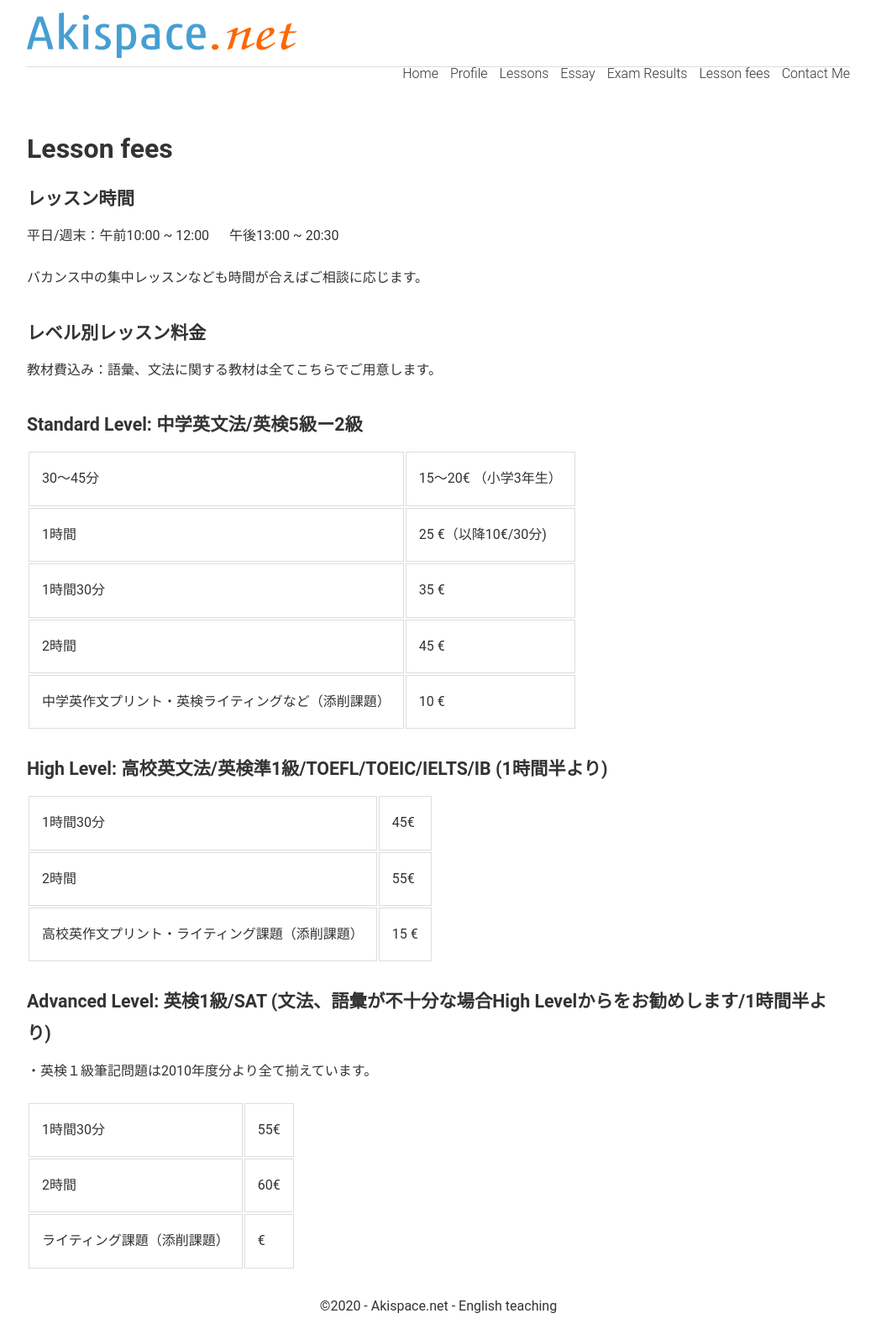
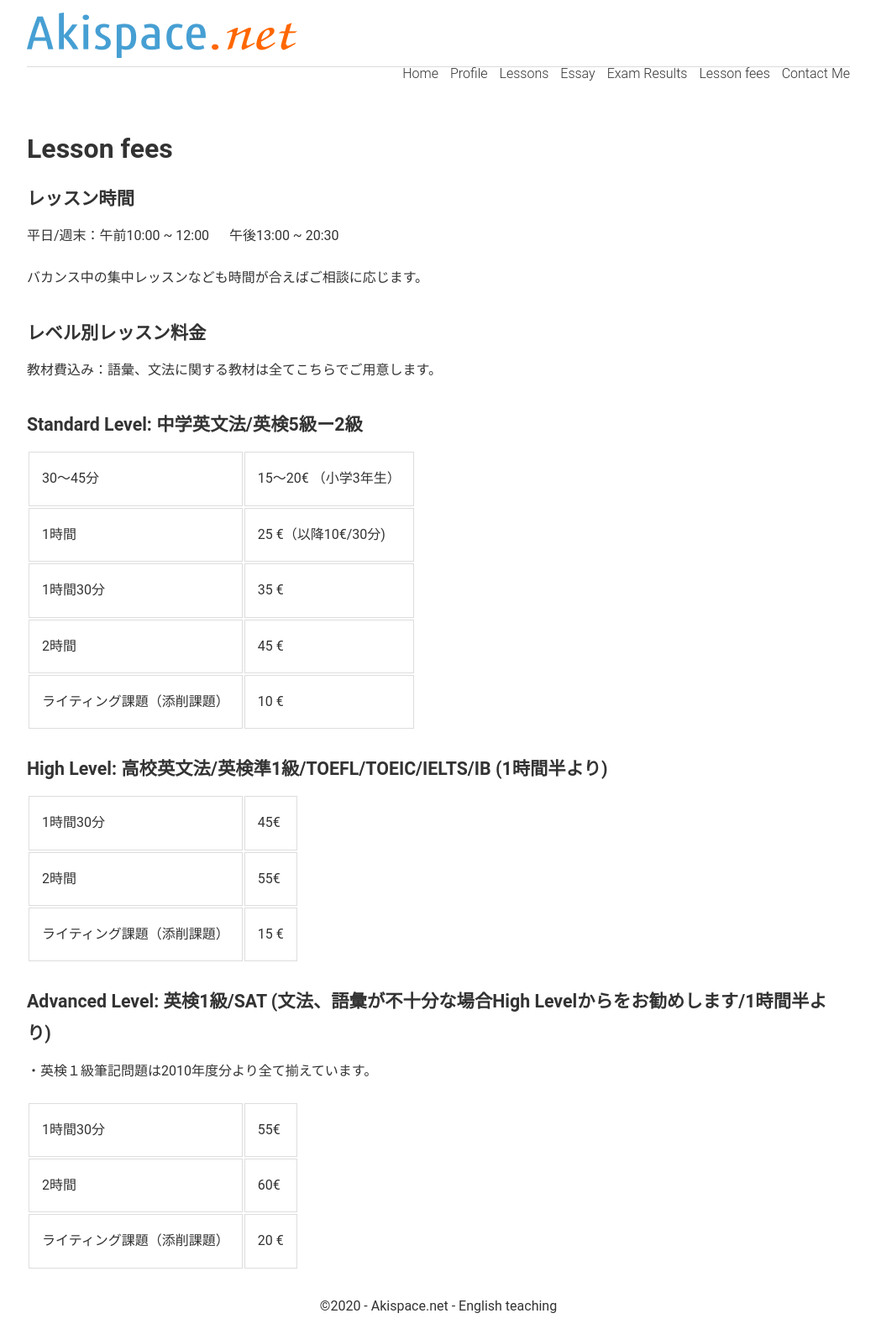
Before and after one commit to phocean/akispace, a Jekyll site: the page built from hour_fees.md, in a window 1280 px wide. Shown: the whole page at 84% size, without its empty margins (118-1161 px from the left). Built offline with Jekyll 4.4.1, drawn with Linux system fonts in a browser that asks for light colours.

Commit message:
some sentences erased

```diff
--- a/hour_fees.md
+++ b/hour_fees.md
@@ -24,13 +24,13 @@ description: フランス、パリ/ブローニュで探す英語家庭教師。
 |   1時間    |    25 €（以降10€/30分)  |
 |   1時間30分  |   35 €    |
 |   2時間     |   45 €    |
-|   中学英作文プリント・英検ライティングなど（添削課題）  |   10 €    |
+|  ライティング課題（添削課題）  |   10 €    |
 
 ### High Level: 高校英文法/英検準1級/TOEFL/TOEIC/IELTS/IB   (1時間半より)
 
 |   1時間30分  |   45€ |
 |   2時間     |   55€ |
-|   高校英作文プリント・ライティング課題（添削課題）   |    15 €  |
+|   ライティング課題（添削課題）   |    15 €  |
 
 ### Advanced Level: 英検1級/SAT  (文法、語彙が不十分な場合High Levelからをお勧めします/1時間半より)
 
@@ -38,4 +38,4 @@ description: フランス、パリ/ブローニュで探す英語家庭教師。
 
 |   1時間30分  |   55€ |
 |   2時間     |   60€  |
-|   ライティング課題（添削課題）   |     €  |
+|   ライティング課題（添削課題）   |   20  €  |
```
